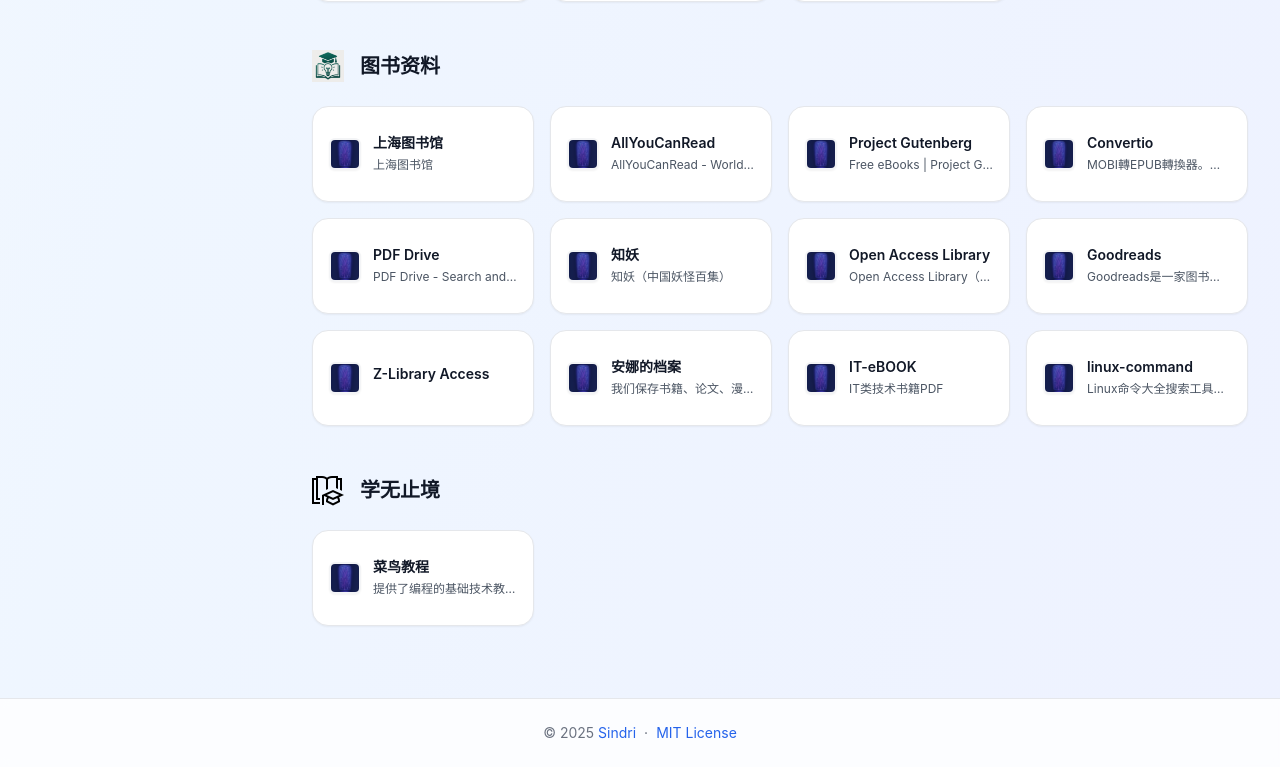
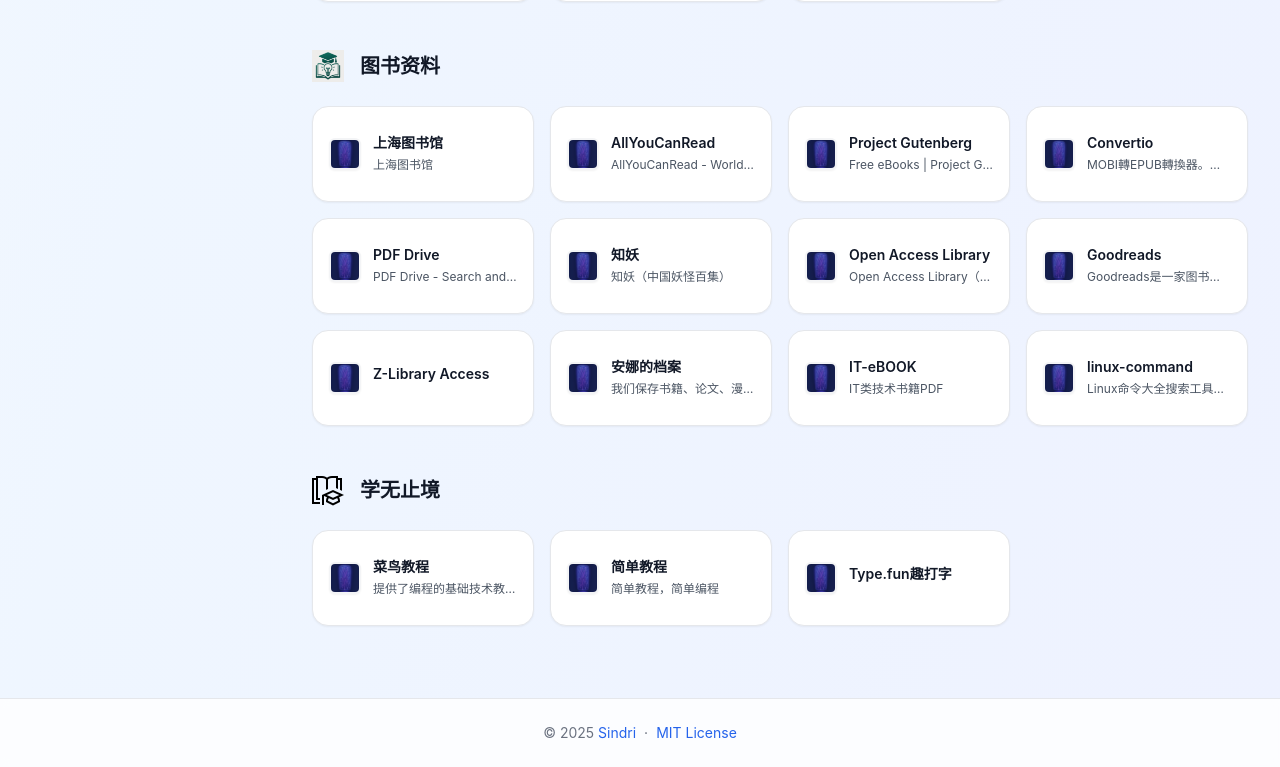
Before and after one commit to synmv/binnav111, a React (Vite) app: page / in a window 1280 px wide. Shown: the part 4719-5486 px from the top of the page. Built offline with nearby package versions, Linux system fonts and the light colour scheme.

Commit message:
🔧 Auto-update website config via EdgeOne Functions

```diff
--- a/src/websiteData.js
+++ b/src/websiteData.js
@@ -1,4 +1,4 @@
-// 网站数据 - 通过管理后台更新于 2025/8/30 21:46:46
+// 网站数据 - 通过管理后台更新于 2025/8/30 21:50:59
 
 // 站点配置
 export const siteConfig = {
@@ -1243,6 +1243,24 @@
     "category": "category_1756559545943",
     "tags": [],
     "icon": "https://icon.nbvil.com/favicon?url=www.runoob.com"
+  },
+  {
+    "id": 1756561675695,
+    "name": "简单教程",
+    "description": "简单教程，简单编程",
+    "url": "https://www.twle.cn/",
+    "category": "category_1756559545943",
+    "tags": [],
+    "icon": "/assets/logo.png"
+  },
+  {
+    "id": 1756561820259,
+    "name": "Type.fun趣打字",
+    "description": "",
+    "url": "https://www.type.fun/",
+    "category": "category_1756559545943",
+    "tags": [],
+    "icon": "https://icon.nbvil.com/favicon?url=www.type.fun"
   }
 ];
 
```
